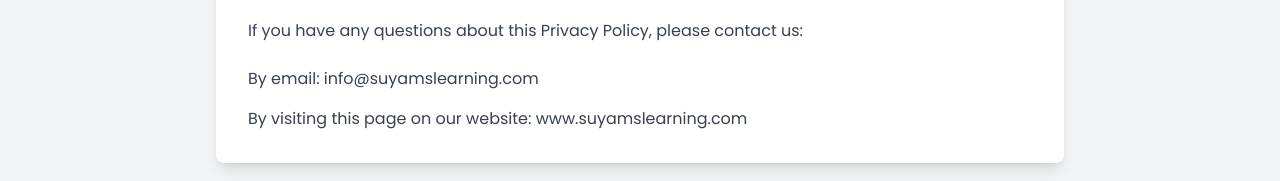
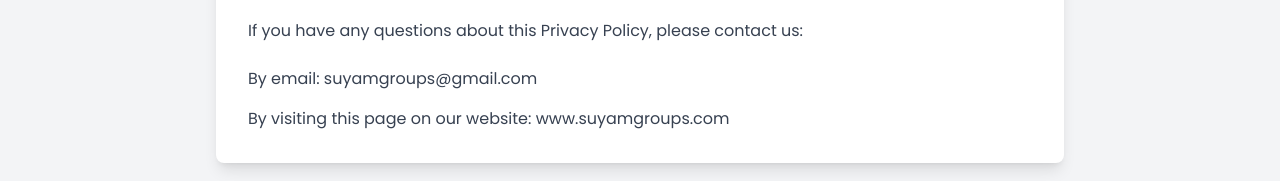
Before and after one commit to yuva09685/e-learning, a React (Vite) app: page /privacy-policy in a window 1280 px wide. Shown: the part 3101-3282 px from the top of the page. Built offline with nearby package versions, Linux system fonts and the light colour scheme.

Commit message:
update privacy policy

```diff
--- a/components/PrivacyPolicy.tsx
+++ b/components/PrivacyPolicy.tsx
@@ -161,11 +161,11 @@ const PrivacyPolicy: React.FC = () => {
           </p>
 
           <p className="text-gray-700 mb-4">
-            By email: info@suyamslearning.com
+            By email: suyamgroups@gmail.com
           </p>
 
           <p className="text-gray-700">
-            By visiting this page on our website: www.suyamslearning.com
+            By visiting this page on our website: www.suyamgroups.com
           </p>
         </div>
       </div>
```
